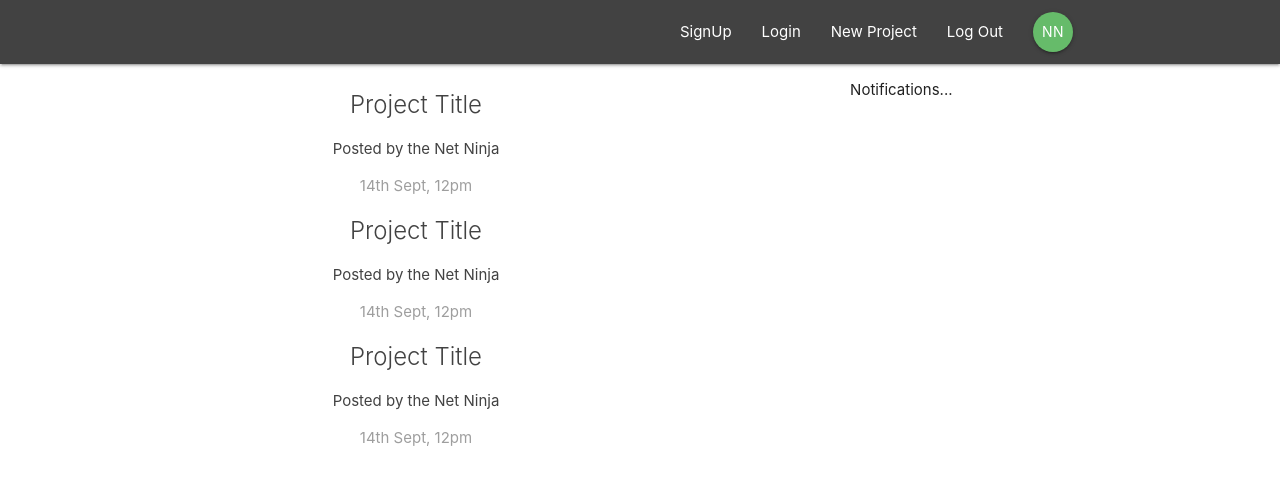
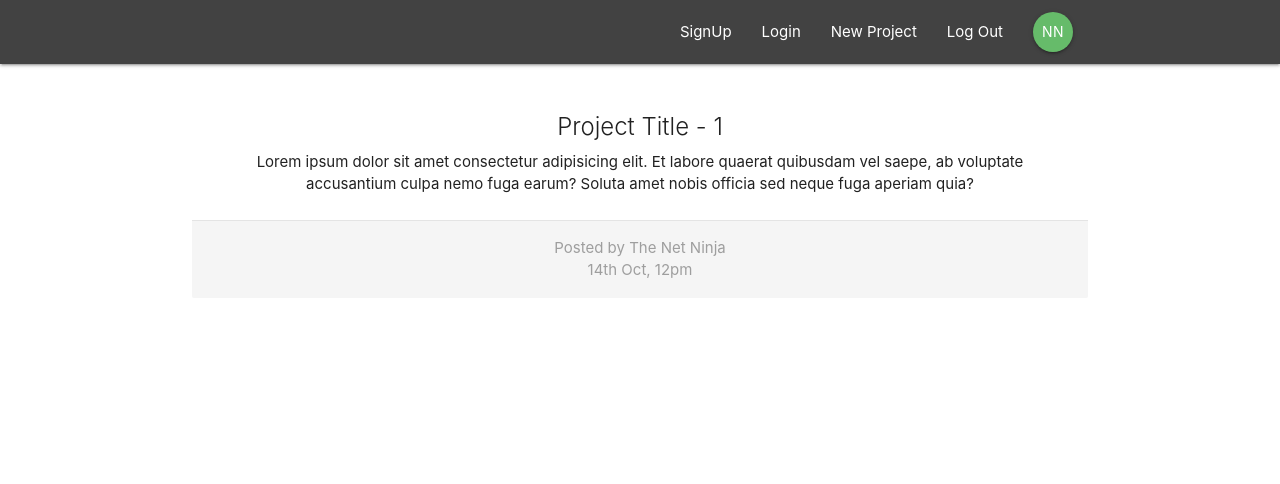
Before and after one commit to 4bhishekKasam/Redux-Firebase, a React (Create React App) app: page /project/1 in a window 1280 px wide. Shown: the top 484 px of the page. Built offline with nearby package versions, Linux system fonts and the light colour scheme.

Commit message:
Passing props

```diff
--- a/src/App.js
+++ b/src/App.js
@@ -1,7 +1,8 @@
 import React, { Component } from 'react';
-import { BrowserRouter, Switch, Route } from 'react-router-dom'
-import Navbar from './components/layout/Navbar'
-import Dashboard from './components/dashboard/Dashboard'
+import { BrowserRouter, Switch, Route } from 'react-router-dom';
+import Navbar from './components/layout/Navbar';
+import Dashboard from './components/dashboard/Dashboard';
+import ProjectDetails from './components/projects/ProjectDetails';
 import './App.css';
 
 class App extends Component {
@@ -11,7 +12,10 @@
         <div className="App">
           <Navbar />
           <Switch>
-            <Route path="/" component={Dashboard} />
+            <Route exact path="/" component={Dashboard} />
+            <Route path="/project/:id" component={ProjectDetails} />
+
+
           </Switch>
         </div>
       </BrowserRouter>
--- a/src/components/layout/Navbar.js
+++ b/src/components/layout/Navbar.js
@@ -1,5 +1,5 @@
 import React from 'react';
-import { Link } from 'react-router-dom';
+//import { Link } from 'react-router-dom';
 import SignedInLinks from './SignedInLinks';
 import SignedOutLinks from './SignedOutLinks';
 
--- a/src/components/projects/ProjectDetails.js
+++ b/src/components/projects/ProjectDetails.js
@@ -0,0 +1,22 @@
+import React from 'react'
+
+const ProjectDetails = (props) => {
+    const id = props.match.params.id;
+
+    return (
+        <div className="container section project-details">
+            <div className="card z-depth-0">
+                <div className="card-content">
+                    <span className="card-title">Project Title - {id} </span>
+                    <p>Lorem ipsum dolor sit amet consectetur adipisicing elit. Et labore quaerat quibusdam vel saepe, ab voluptate accusantium culpa nemo fuga earum? Soluta amet nobis officia sed neque fuga aperiam quia?</p>
+                </div>
+                <div className="card-action grey lighten-4 grey-text">
+                    <div>Posted by The Net Ninja</div>
+                    <div>14th Oct, 12pm</div>
+                </div>
+            </div>
+        </div>
+    )
+}
+
+export default ProjectDetails;
```
